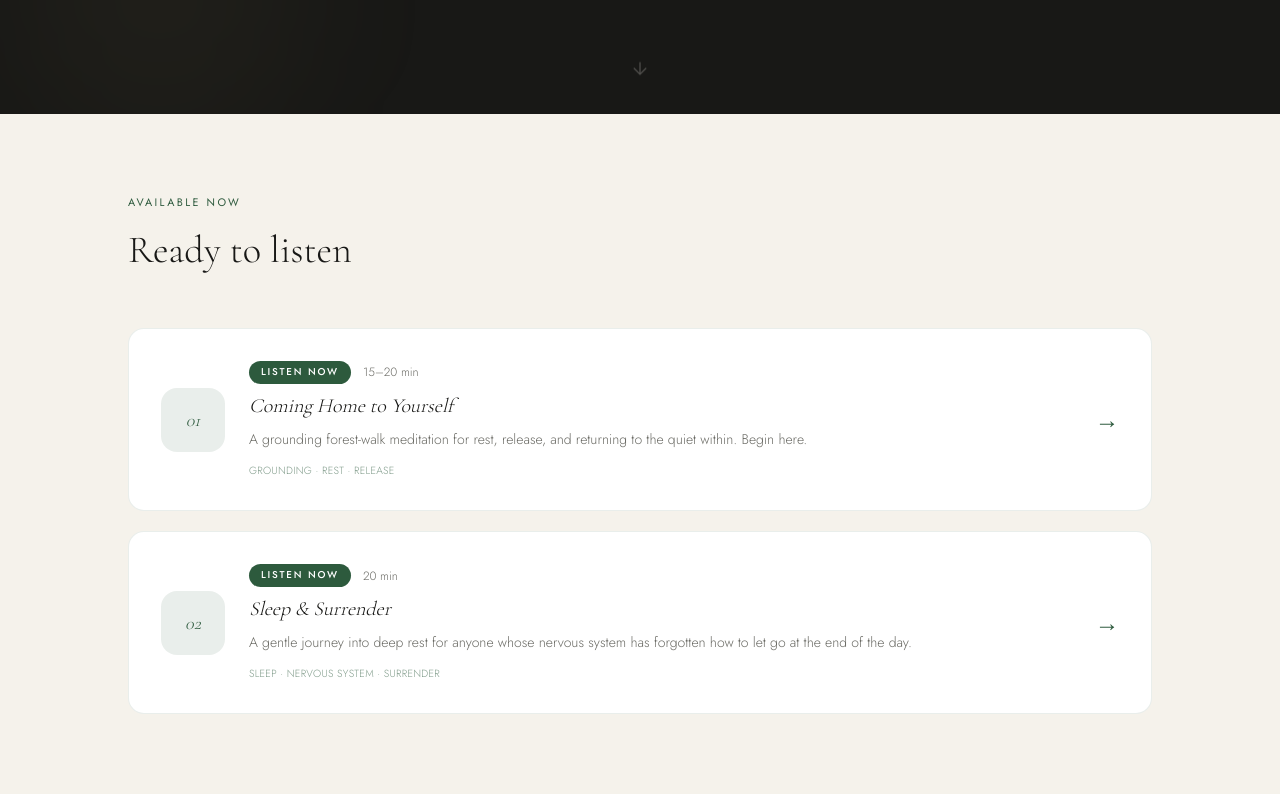
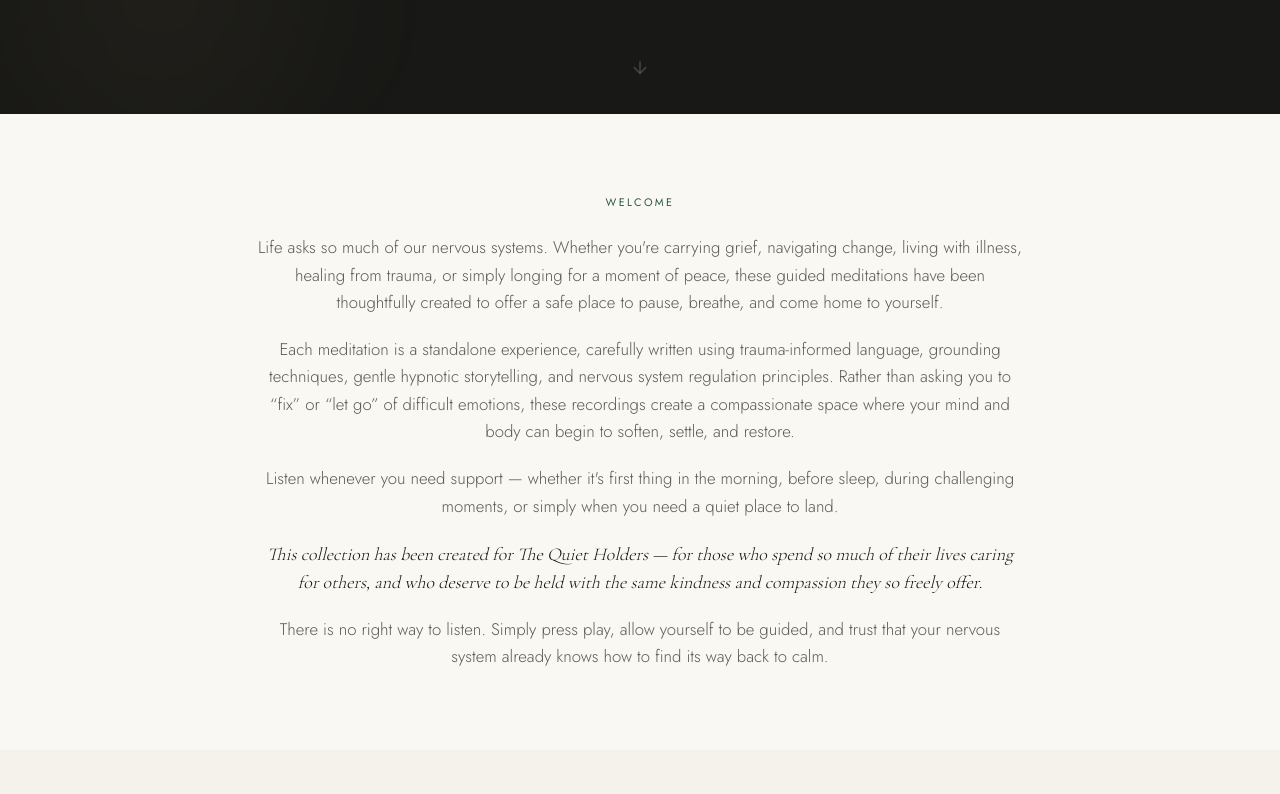
Before and after one commit to Harmonizedtherapies/-harmonized-therapies, a Next.js app: page /meditations in a window 1280 px wide. Shown: the part 446-1240 px from the top of the page. Built offline with nearby package versions, Linux system fonts and the light colour scheme.

Commit message:
Add introduction section to Meditation Corner
Co-Authored-By: Claude Sonnet 4.6 <noreply@anthropic.com>

```diff
--- a/src/app/meditations/page.tsx
+++ b/src/app/meditations/page.tsx
@@ -106,6 +106,41 @@ export default function MeditationsPage() {
             <path strokeLinecap="round" d="M12 5v14M5 12l7 7 7-7" />
           </svg>
         </div>
+      </section>
+
+      {/* ─── INTRO ─── */}
+      <section className="bg-cream py-20 px-6 lg:px-10">
+        <FadeIn className="max-w-3xl mx-auto text-center">
+          <p className="text-[0.68rem] tracking-[0.22em] uppercase text-sage mb-6 font-[400]">Welcome</p>
+          <div className="space-y-5 text-charcoal/70 leading-relaxed text-[1.05rem]">
+            <p>
+              Life asks so much of our nervous systems. Whether you&apos;re carrying grief, navigating change,
+              living with illness, healing from trauma, or simply longing for a moment of peace, these guided
+              meditations have been thoughtfully created to offer a safe place to pause, breathe, and come
+              home to yourself.
+            </p>
+            <p>
+              Each meditation is a standalone experience, carefully written using trauma-informed language,
+              grounding techniques, gentle hypnotic storytelling, and nervous system regulation principles.
+              Rather than asking you to &ldquo;fix&rdquo; or &ldquo;let go&rdquo; of difficult emotions,
+              these recordings create a compassionate space where your mind and body can begin to soften,
+              settle, and restore.
+            </p>
+            <p>
+              Listen whenever you need support — whether it&apos;s first thing in the morning, before sleep,
+              during challenging moments, or simply when you need a quiet place to land.
+            </p>
+            <p className="font-display text-lg italic text-charcoal">
+              This collection has been created for The Quiet Holders — for those who spend so much of their
+              lives caring for others, and who deserve to be held with the same kindness and compassion they
+              so freely offer.
+            </p>
+            <p>
+              There is no right way to listen. Simply press play, allow yourself to be guided, and trust
+              that your nervous system already knows how to find its way back to calm.
+            </p>
+          </div>
+        </FadeIn>
       </section>
 
       {/* ─── AVAILABLE NOW ─── */}
```
